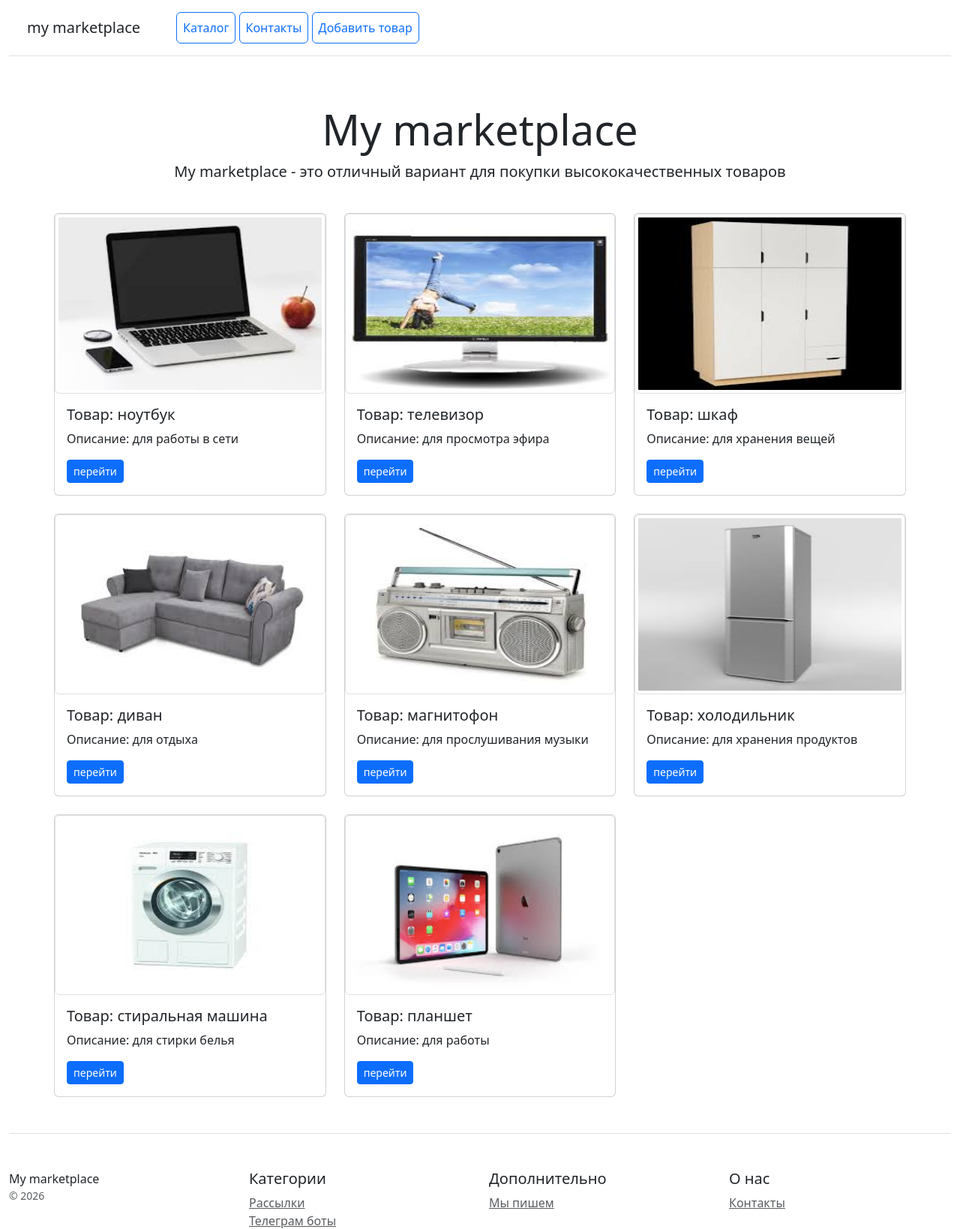
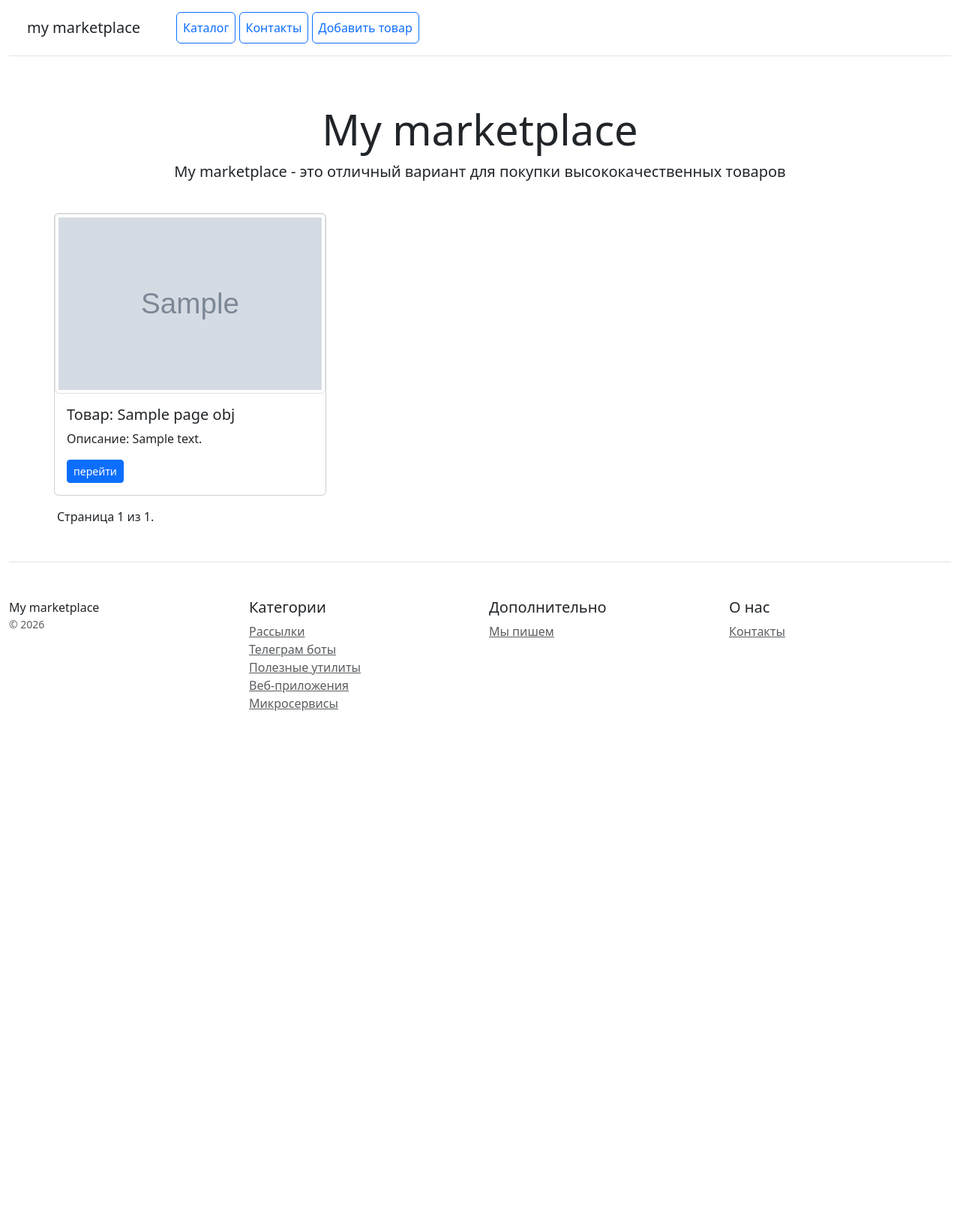
Before and after one commit to ViktorPilot/my_marketplace, a Django app: template catalog/templates/catalog/home.html in a window 1280 px wide. Shown: the top 1639 px of the page at 75% size. After the commit the page ends 948 px from the top, so only its background shows below. Run offline with Django 5.2, Linux system fonts and the light colour scheme; data comes from the database, SQL or seed files in the repository; tables that the repository leaves empty hold one stand-in row (values such as "Sample post"); the template is opened without the code that fills it: values that come from a table or form of the project are taken from there, most other values are stand-ins (such as "Sample title", 1, 10 or a date in 2020); grey boxes marked "Sample" are stand-in pictures; some libraries are stand-ins or nearby versions.

Commit message:
24_before_lint

```diff
--- a/catalog/templates/catalog/base.html
+++ b/catalog/templates/catalog/base.html
@@ -6,16 +6,10 @@
     <title>{% block title %}home{% endblock %}</title>
     <link href="/static/css/bootstrap.min.css" rel="stylesheet"/>
 </head>
+
 <body>
 <div class="container-fluid">
-    {% include 'catalog/includes/include_menu.html' %}
 
-    <div class="pricing-header px-3 py-3 pt-md-5 pb-md-4 mx-auto text-center">
-        <h1 class="display-4">My marketplace</h1>
-        <p class="lead">My marketplace - это отличный вариант для покупки высококачественных товаров</p>
-    </div>
-
-    {% load my_tags %}
     {% block content %}
     {% endblock %}
 
--- a/catalog/templates/catalog/home.html
+++ b/catalog/templates/catalog/home.html
@@ -2,9 +2,14 @@
 {% load my_tags %}
 {% block title %}home{% endblock %}
 {% block content %}
+{% include 'catalog/includes/include_menu.html' %}
 
+<div class="pricing-header px-3 py-3 pt-md-5 pb-md-4 mx-auto text-center">
+    <h1 class="display-4">My marketplace</h1>
+    <p class="lead">My marketplace - это отличный вариант для покупки высококачественных товаров</p>
+</div>
 <div class="row row-cols-1 row-cols-md-3 g-4 mx-5">
-    {% for product in products %}
+    {% for product in page_obj.object_list %}
     <div class="col">
         <div class="card">
             <img src="{{ product.image | media_filter }}" class="img-thumbnail" style="height: 15rem"
@@ -20,4 +25,17 @@
     </div>
     {% endfor %}
 </div>
+<div class="row ms-5 ps-3 mt-3">
+    <div class="pagination">
+        <span class="step-links">
+            {% if page_obj.has_previous %}
+                <a href="?page={{ page_obj.previous_page_number }}">Назад</a>
+            {% endif %}
+            <span class="current">Страница {{ page_obj.number }} из {{ page_obj.paginator.num_pages }}.</span>
+            {% if page_obj.has_next %}
+                <a href="?page={{ page_obj.next_page_number }}">Вперед</a>
+            {% endif %}
+        </span>
+    </div>
+</div>
 {% endblock %}
```
Also changed, not shown: catalog/templates/catalog/add_product.html (+6 -3 lines), catalog/templates/catalog/contacts.html (+5 -3 lines), catalog/templates/catalog/product_detail.html (+6 -1 lines), catalog/templates/catalog/success_add_product.html (+11 -5 lines), catalog/views.py (+10 -3 lines).
